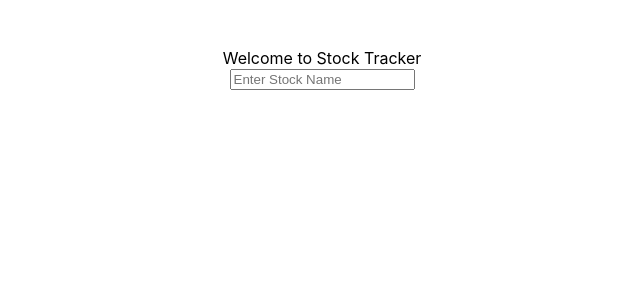
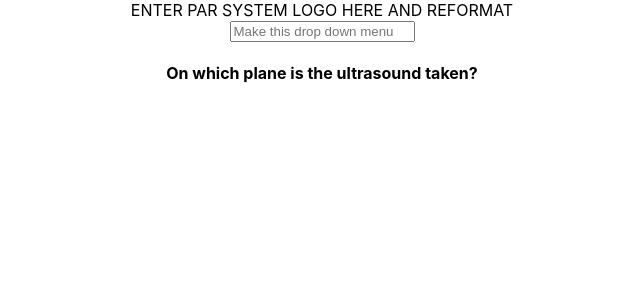
Before and after one commit to ruppatel115/UI-app, a React (Create React App) app: page / in a window 1280 px wide. Shown: the top 300 px of the page, without its empty margins (318-958 px from the left). Built offline with nearby package versions, Linux system fonts and the light colour scheme.

Commit message:
able to read json data, couldn't figure out mapping for textbox

```diff
--- a/src/App.js
+++ b/src/App.js
@@ -1,38 +1,41 @@
 //import logo from './logo.svg';
+import React from 'react';
 import './App.css';
-import Stocks from './components/stocks.jsx';
-
-// function App() {
-//   return (
-//     <div className="App">
-//       <header className="App-header">
-//         <img src={logo} className="App-logo" alt="logo" />
-//         <p>
-//           Edit <code>src/App.js</code> and save to reload.
-//         </p>
-//         <a
-//           className="App-link"
-//           href="https://reactjs.org"
-//           target="_blank"
-//           rel="noopener noreferrer"
-//         >
-//           Learn React
-//         </a>
-//       </header>
-//     </div>
-//   );
-// };
+import Questions from './questions.jsx';
+import Data from './testData.json';
 
 
-function App() {
 
 
-  return (
-  <div className="App">
-    <Stocks/>
-  </div>
-  );
+class App extends React.Component {
+  render(){
+
+
+    return (
+      <div className="App">
+        <div className="posts">
+        <Questions/>
+        {Data.map(posts => {
+          return(
+            <div key = { posts.id }>
+              <h4>{posts.questionText} </h4>
+            </div>
+          )
+    })}
+        </div>
+      </div>
+
+
+
+
+
+
+    )
+
+  }
+
 }
 
 
+
 export default App;
--- a/src/components/stocks.jsx
+++ /dev/null
@@ -1,20 +0,0 @@
-import React from "react";
-
-
-export const Stocks = props => {
-  return (
-    <>
-      <div className="stock-container">Welcome to Stock Tracker</div>
-
-
-      <input
-      type="text"
-      className="form-control"
-      placeholder="Enter Stock Name"
-      autoComplete="off"
-    />
-    </>
-  );
-};
-
-export default Stocks;
--- /dev/null
+++ b/src/questions.jsx
@@ -0,0 +1,20 @@
+import React from "react";
+import Data from './testData.json';
+
+
+export const Questions = props => {
+  return (
+    <>
+      <div className="question-container">ENTER PAR SYSTEM LOGO HERE AND REFORMAT</div>
+
+      <input
+      type="text"
+      className="posts"
+      placeholder="Make this drop down menu"
+      autoComplete="off"
+    />
+    </>
+  );
+};
+
+export default Questions;
--- /dev/null
+++ b/src/testData.json
@@ -0,0 +1,10 @@
+[ {
+    "id" : "614-plane-./images/3CTransverse.jpg",
+    "type" : "plane",
+    "questionText" : "On which plane is the ultrasound taken?",
+    "correctAnswer" : "transverse (short axis)",
+    "possibleAnswers" : [ "transverse (short axis)", "longitudinal (long axis)" ],
+    "imageUrl" : "./images/3CTransverse.jpg",
+    "followupQuestions" : [ ]
+  }
+]
```
Also changed, not shown: src/Data.json.
